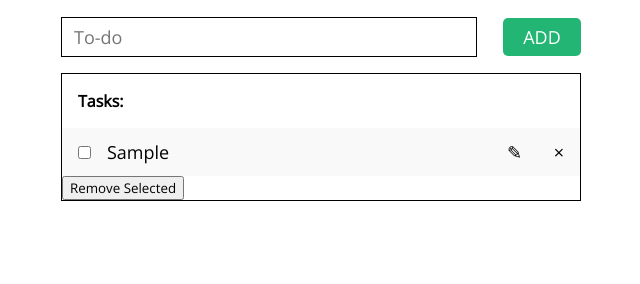
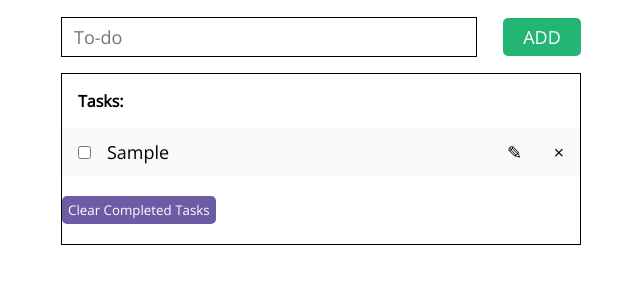
Before and after one commit to nsuarezcanton/todo-list-js, a plain HTML site: page phase_3/index.html in a window 1280 px wide. Both pictures are taken after typing "Sample" into the empty fields and a click on the button "ADD". Shown: the part 56-340 px from the top of the page, without its empty margins (319-959 px from the left). Drawn offline with nearby package versions, Linux system fonts and the light colour scheme.

Commit message:
need to improve styling

```diff
--- a/phase_3/css/styles.css
+++ b/phase_3/css/styles.css
@@ -49,7 +49,27 @@ label[contenteditable=true] {
 
 #remove_selected_button {
 	display: none;
+	margin: 1.5em auto;
+	border-radius: 5px;
+	cursor: pointer;
+	line-height: 2em;
+	border: none;
+	background-color: #6B5CA5;
+	color: #ffffff;
 }
+
+#remove_selected_button:hover {
+	background-color: #8579B5;
+}
+
+.hidden_button {
+	display: none;
+}
+
+.visible_button {
+	display: block;
+}
+
 
 #add_task_button {
 	display: table-cell;
--- a/phase_3/index.html
+++ b/phase_3/index.html
@@ -16,8 +16,11 @@
 				<h4>Tasks:</h4>
 				<ul id="task_list">
 				</ul>
-				<button onclick="removeSelected()" type="button" id="remove_selected_button">
-					Remove Selected
+				<button onclick="removeSelected()"
+						type="button"
+						id="remove_selected_button"
+						class="hidden_button">
+					Clear Completed Tasks
 				</button>
 			</div>
 		</div>
--- a/phase_3/js/todo_list.js
+++ b/phase_3/js/todo_list.js
@@ -1,6 +1,5 @@
 $( document ).ready(function () {
 	setUpInputField();
-	// $("#remove_selected_button").toggle();
 });
 
 // Sets up the input field so tasks can be added when pressing "Enter".
@@ -44,11 +43,9 @@ function newElement() {
 			}
 		});
 
-		var isTaskListEmpty
-
 		// Only show remove button after 1 task has been added to the list.
 		if ($("#task_list li").length == 1) {
-			$("#remove_selected_button").toggle();
+			toggleRemoveCheked();
 		}
 	};
 }
@@ -61,8 +58,10 @@ function removeSelected() {
 		if (taskItem.hasClass("checked")) {
 			taskItem.remove()
 		}
+
+		// Hide "Clear Completed Tasks" if there are no tasks on the list.
 		if ($("#task_list li").length == 0) {
-			$("#remove_selected_button").toggle();
+			toggleRemoveCheked();
 		}
 	})
 }
@@ -84,7 +83,7 @@ function newRemoveButton() {
 	removeSpan.bind("click", function() {
 		removeSpan.parent().remove();
 		if ($("#task_list li").length == 0) {
-			$("#remove_selected_button").toggle();
+			toggleRemoveCheked();
 		}
 	});
 	return removeSpan;
@@ -111,3 +110,11 @@ function newEditButton() {
 	});
 	return editSpan;
 }
+
+//
+function toggleRemoveCheked() {
+	var removeSelectedButton = $("#remove_selected_button");
+	removeSelectedButton.fadeToggle(function() {
+		removeSelectedButton.toggleClass("hidden_button visible_button");
+	});
+}
```
